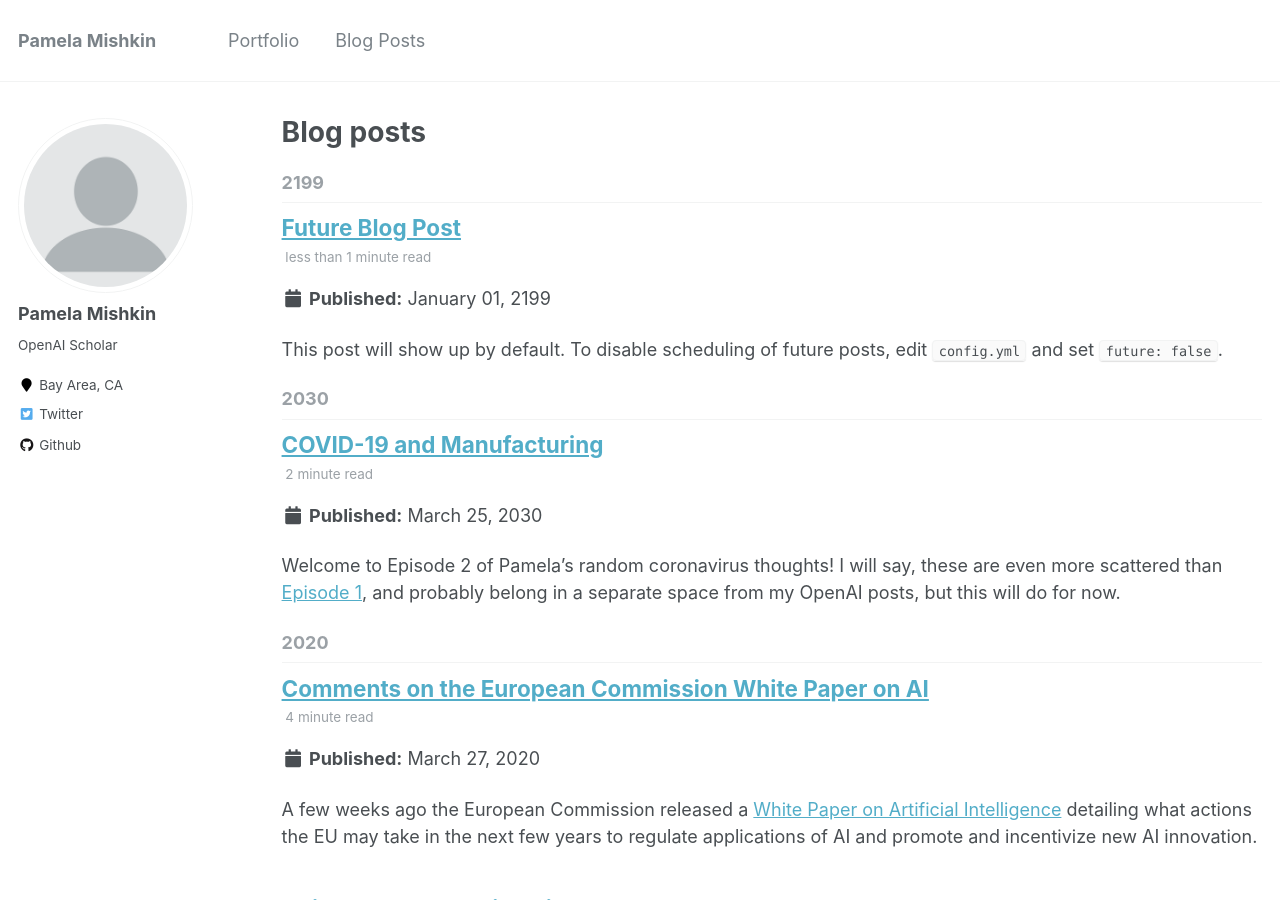
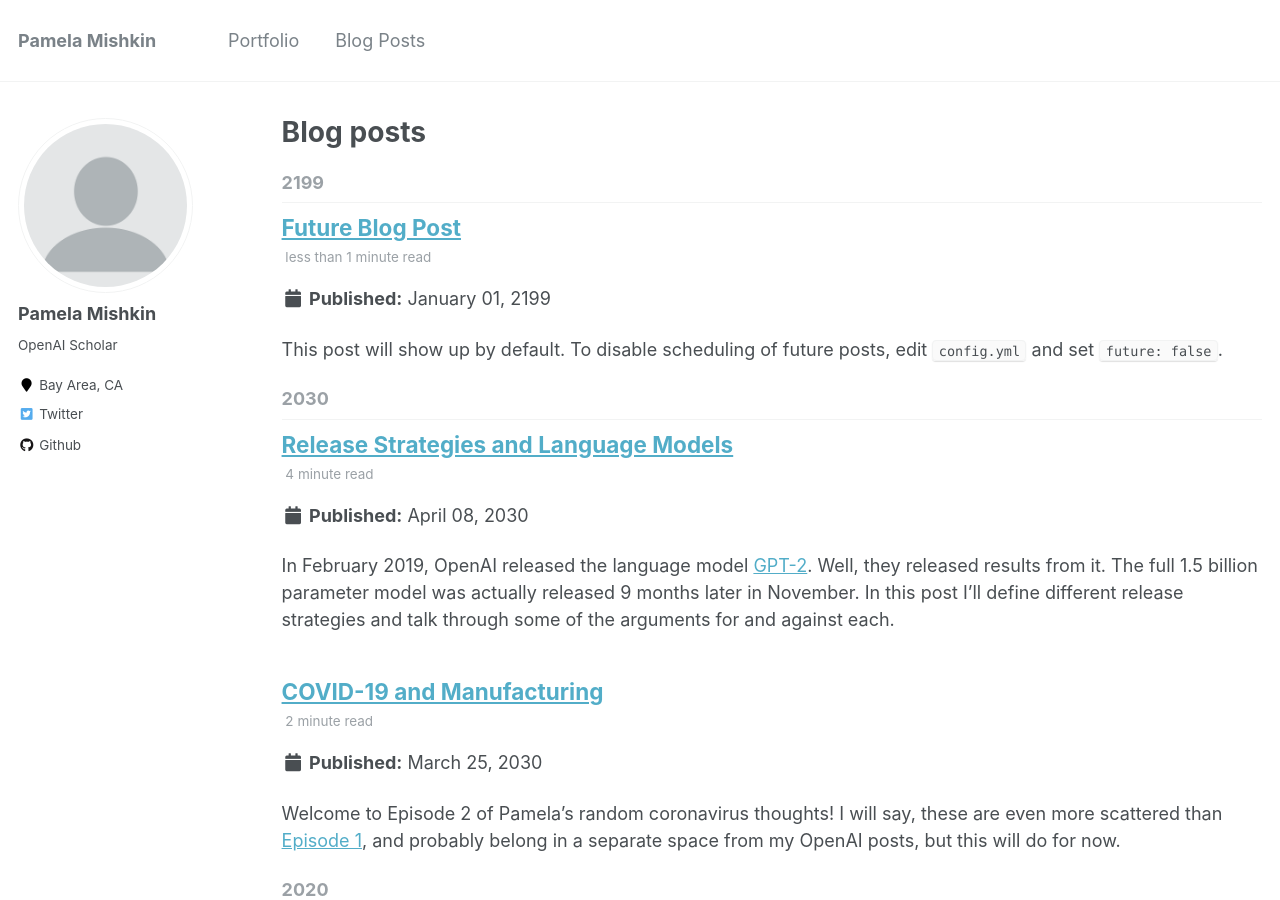
Before and after one commit to manlikemishap/manlikemishap.github.io, a Jekyll site: the page built from _pages/year-archive.html, in a window 1280 px wide and 900 px high. Built offline with Jekyll 4.4.1, drawn with Linux system fonts in a browser that asks for light colours; part of the change alters nothing that is shown.

Commit message:
new drafts

```diff
--- /dev/null
+++ b/_posts/2020-04-05-release-strategies.md
@@ -0,0 +1,53 @@
+---
+title: 'Release Strategies and Language Models'
+date: 2030-04-08
+permalink: /posts/2030/04/release-strategies/
+tags:
+- openai
+---
+
+In February 2019, OpenAI released the language model [GPT-2]([https://openai.com/blog/better-language-models/](https://openai.com/blog/better-language-models/)). Well, they released results from it. The full 1.5 billion parameter model was actually released 9 months later in November. In this post I'll define different release strategies and talk through some of the arguments for and against each.
+
+### Why is it important to think carefully about your release strategy?
+
+As much as language models have the potential for beneficial use, they can potentially also be used by adversarial actors for example in [generating fake content](http://google.com) or [impersonating different kinds of speech](http://google.com).
+
+Moreover, as many language models operate as "black boxes," it can be difficult to know exactly how a model will behave under all circumstances, so there are plenty of risks associated with deploying it to different applications before it has been robustly tested on a diverse set of tasks. For example, Microsoft released nazi chatbot.
+
+Carefully thinking about how to release a model is one lever we can use to gradually understand and evaluate the risks of that model in the world.
+
+### What are some options for how to release a model?
+
+I've discussed the "staged release" of GPT-2 a bit above, particularly in contrast to the option of releasing the model all at once. I want to add one more option to the list: an "API" release strategy.
+
+Think about an old medieval manuscript. You can search and see images of it online, even read what's transcribed and different interpretations by different scholars, but the manuscript itself is held in temperature-controlled libraries, and direct access to the physical copy is limited to scholars with proven expertise by application only. You may go through a metal detector when you enter and exit the room where the manuscript is kept.
+
+Another example would be how we control restricted-access datasets, like census data. You can only access the data through particular machines and after a rigorous . Any results you want to publish using the data goes through a rigorous review process to ensure results can't be de-anonymized.
+
+We can imagine an analogous approach to releasing a language model: an API that gives us access to a restricted number of calls to the forward pass. Tokens would be meted out via a competitive application process and could be revoked for breaking Terms and Conditions.
+
+The benefits of this approach are clear: by maintaining a record of when and how a model was used we could retain full control over potential misuse. The drawbacks are of course that by some definitions it interferes with an open-source science utopia.
+
+Below, I summarize the three release strategies discussed:
+
+|  	| Def 	| Pros 	| Cons |
+|---------------------	|--------------------------------------------------------	|---------------------------------------------------------------	|-----------------------------------------------------------------	|----------	|
+| **Release all at once** 	| - Provide full-access to all code and model weights | - Open science 	| - Miss out on potential beneficial uses <br>- If folks try to reproduce, compound energy use of training 	| MuseNet 	|
+| **Staged release** 	| - Gradually release larger scale models 	| - See how real perceived risks are before making final decision 	|  	| GPT-2 	|
+| **API model** 	| - Provide protected access to forward-pass 	| - Retain full control over use 	| - Limits who has access to interrogate and utilize parts of model 	|  	|
+
+### Is release strategy even the right mechanism to use?
+
+Rewinding for a second, the release strategy is not the only, and may not even be the primary mechanism we want to use to ensure a "safe" language model.
+
+If we rely solely on the release stage, it may be too late to ensure a model is safe and the pressure to release may be too high to have an effective debate. We also need levers at other stages of the development process.
+
+A recent paper by [Madaio, et. al (2020)](http://www.jennwv.com/papers/checklists.pdf) puts forward a "checklist" approach for developers to use to benchmark their progress against fairness objectives. The checklist is inspired by the process surgeons go through before, during, and after surgeries and is co-designed with ML practitioners to align with their existing workflows. Fairness is hard, and the fuzzy nature of ethics principles don't always mesh with developers' quantitative approach. By using open-ended questions and engaging practitioners at every step of their design and implementation process, this approach bridges some of the gap between development and end-user stakeholders.
+
+There certainly are other checklist approaches, one that springs to mind is DCMS's "Data Ethics Framework" but these don't ___ and don't ___.
+
+There are also efforts to develop quantitative toolkits developers can deploy, however these are often targeted at the end-product (falling into the "potentially too-late" category) and may not be able to measure all of the nuanced fairness that we want.
+
+### How do we mandate this?
+
+Regardless of how we choose to develop and release a model. We should understand what regulatory frameworks exist to [7, 35, 49, 56, 73]
```
Also changed, not shown: _posts/2199-03-27-covid-thoughts-2.md (+0 -1 lines), 1 other file.
